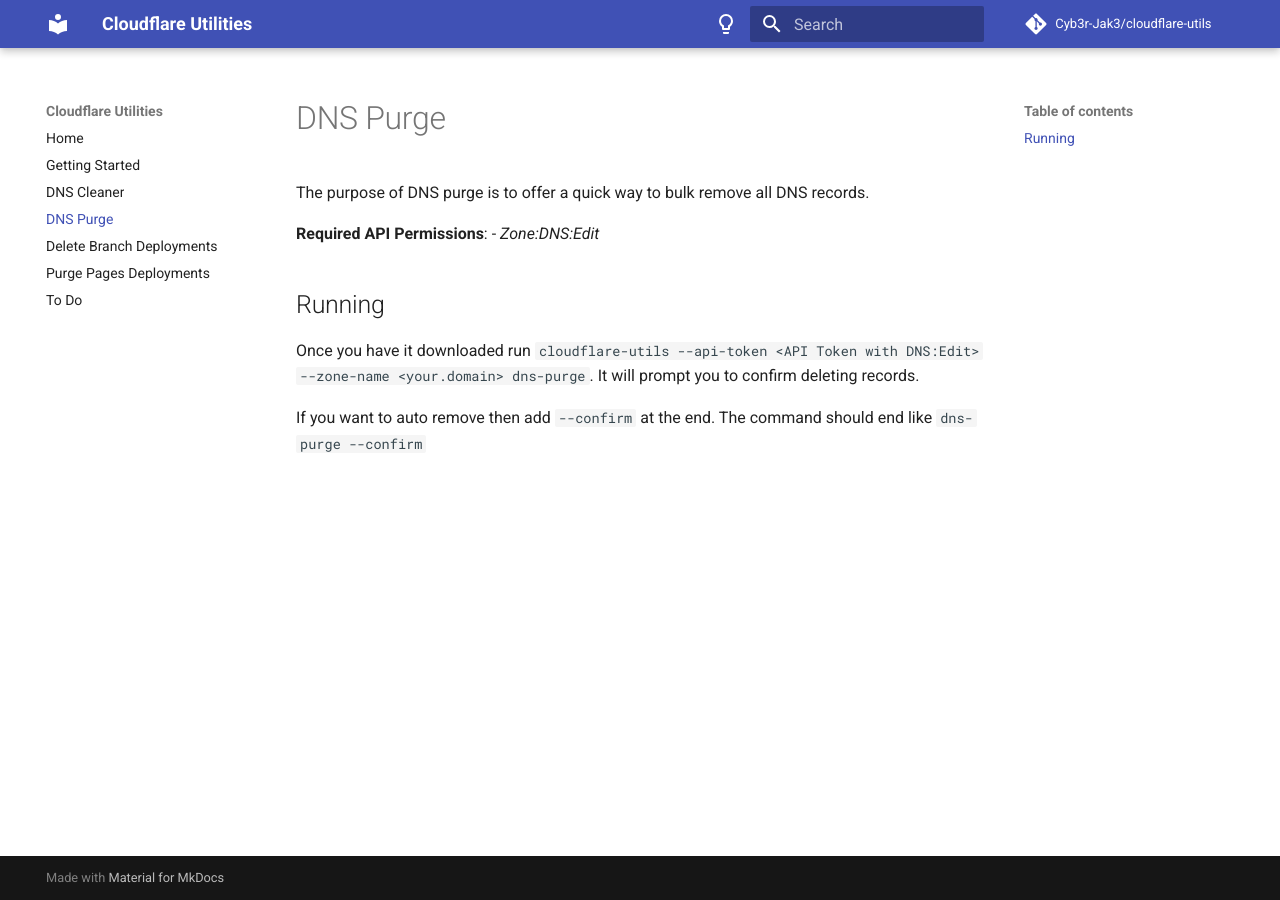
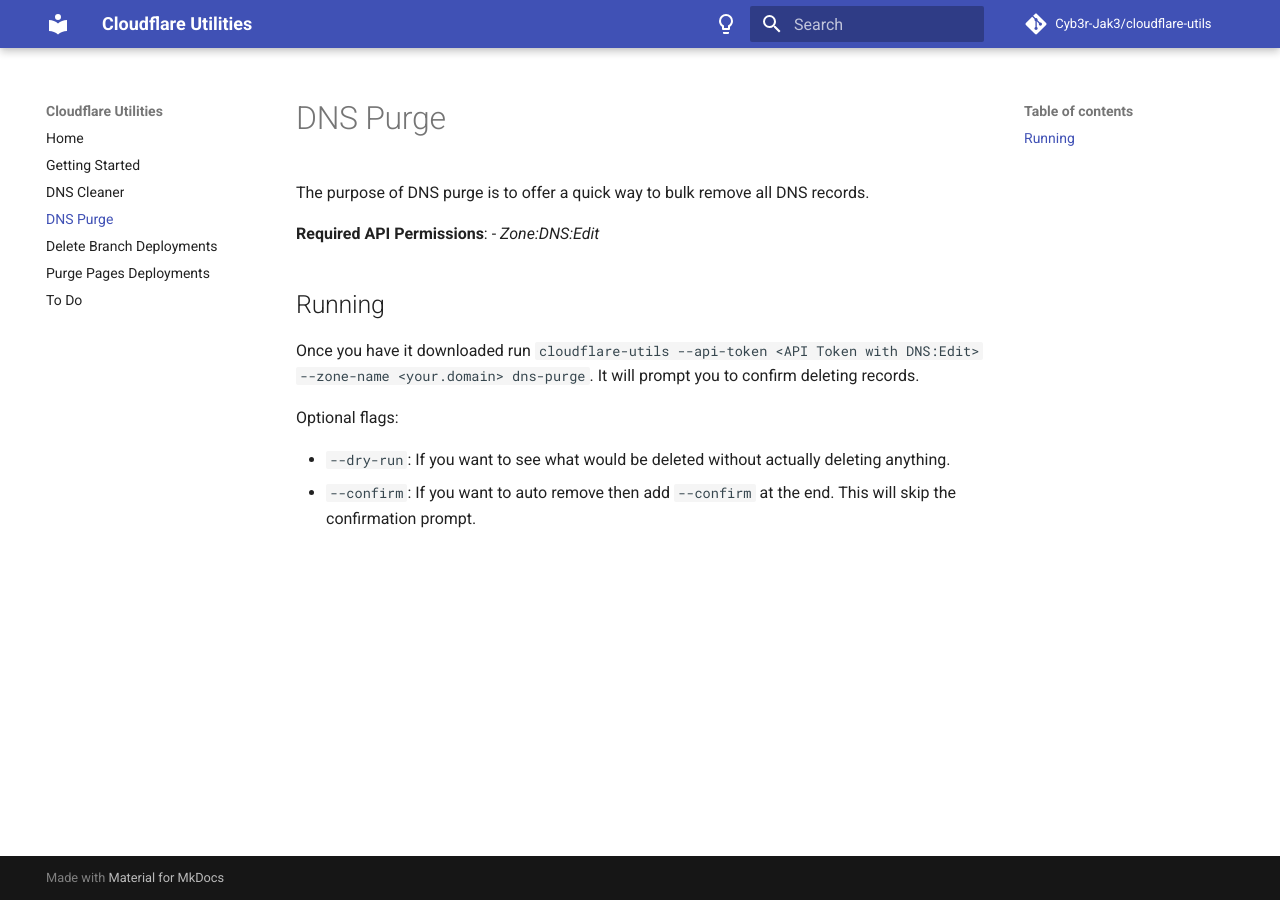
Before and after one commit to Cyb3r-Jak3/cloudflare-utils, an MkDocs documentation site: the page built from documentation/docs/dns-purge.md, in a window 1280 px wide. Built offline with MkDocs 1.6.1 and Material for MkDocs 9.7.7, drawn with Linux system fonts in a browser that asks for light colours; comment, search, counter and statistics services are not loaded.

Commit message:
More docs clean up

```diff
--- a/documentation/docs/dns-purge.md
+++ b/documentation/docs/dns-purge.md
@@ -9,4 +9,7 @@ The purpose of DNS purge is to offer a quick way to bulk remove all DNS records.
 
 Once you have it downloaded run `cloudflare-utils --api-token <API Token with DNS:Edit> --zone-name <your.domain> dns-purge`. It will prompt you to confirm deleting records.
 
-If you want to auto remove then add `--confirm` at the end. The command should end like `dns-purge --confirm`
+Optional flags:
+
+- `--dry-run`: If you want to see what would be deleted without actually deleting anything.
+- `--confirm`: If you want to auto remove then add `--confirm` at the end. This will skip the confirmation prompt.
```
Also changed, not shown: documentation/docs/prune-deployments.md (+2 -0 lines), documentation/docs/purge-deployments.md (+3 -0 lines), documentation/docs/started.md (+1 -1 lines).
